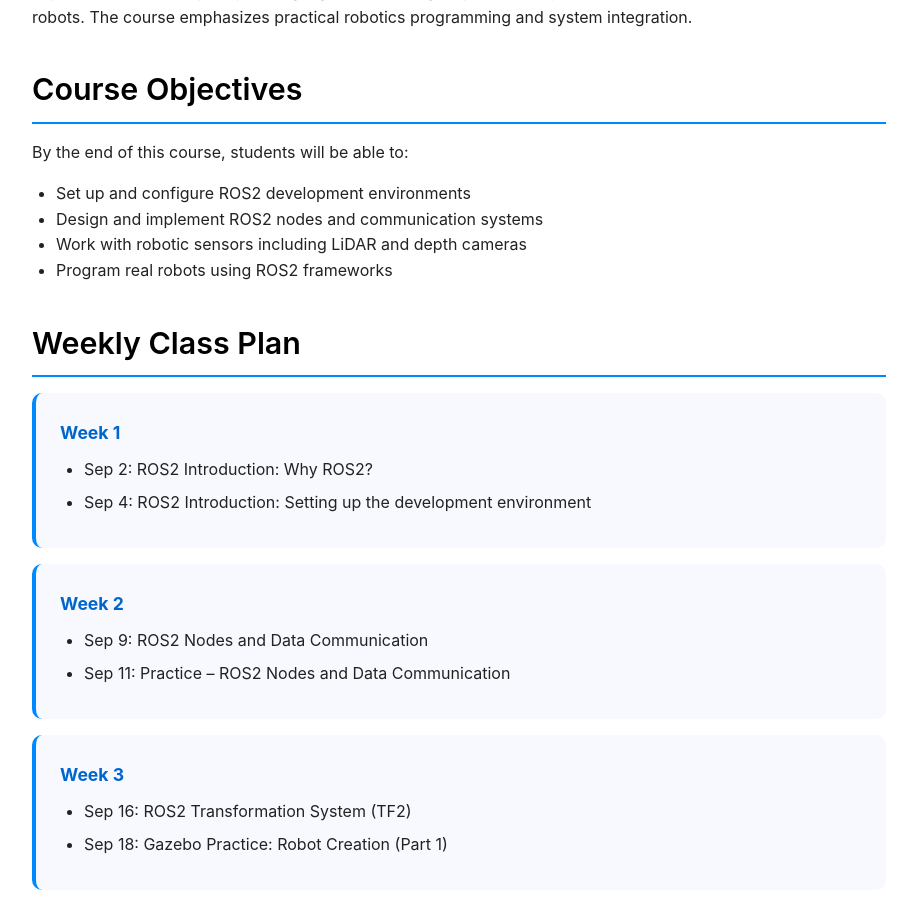
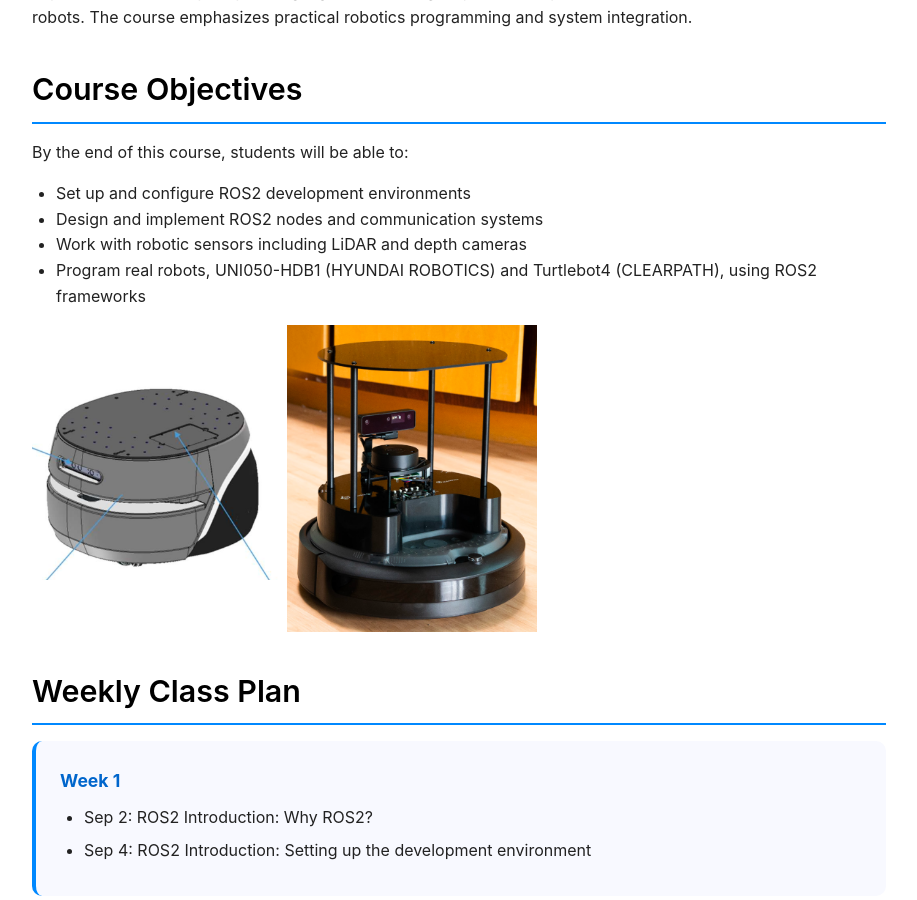
Before and after one commit to mairlab-KM/mairlab-KM.github.io, a Jekyll site: the page built from courses/operating-systems-practice-2025fall.md, in a window 1280 px wide and 900 px high, scrolled down 499 px. Shown: the whole window, without its empty margins (181-1098 px from the left). Built offline with Jekyll 4.4.1, drawn with Linux system fonts in a browser that asks for light colours.

Commit message:
Update robots

```diff
--- a/courses/operating-systems-practice-2025fall.md
+++ b/courses/operating-systems-practice-2025fall.md
@@ -22,7 +22,12 @@ By the end of this course, students will be able to:
 - Set up and configure ROS2 development environments
 - Design and implement ROS2 nodes and communication systems
 - Work with robotic sensors including LiDAR and depth cameras
-- Program real robots using ROS2 frameworks
+- Program real robots, UNI050-HDB1 (HYUNDAI ROBOTICS) and Turtlebot4 (CLEARPATH), using ROS2 frameworks
+
+<div class="robot-gallery">
+  <img src="/assets/courses/operating-systems-practice-2025fall/UNI050-HDB1.png" alt="UNI050-HDB1" style="max-width: 250px;">
+  <img src="/assets/courses/operating-systems-practice-2025fall/TurtleBot4.png" alt="Turtlebot4" style="max-width: 250px;">
+</div>
 
 ## Weekly Class Plan
 
```
Also changed, not shown: assets/courses/operating-systems-practice-2025fall/TurtleBot4.png (added), assets/courses/operating-systems-practice-2025fall/UNI050-HDB1.png (added).
